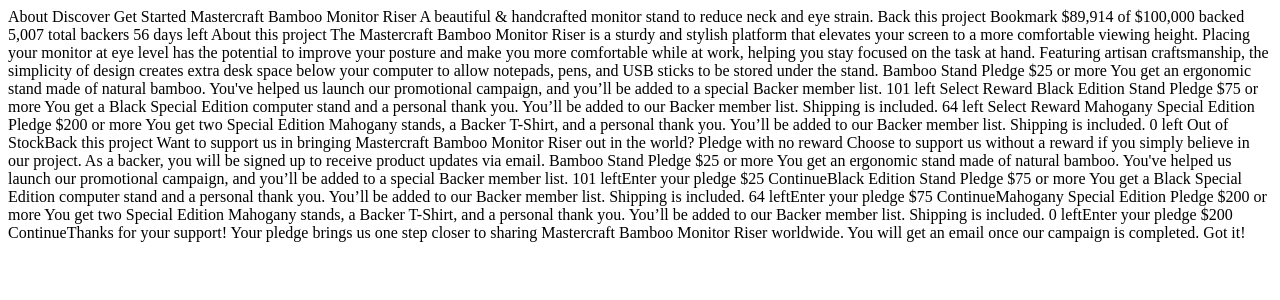
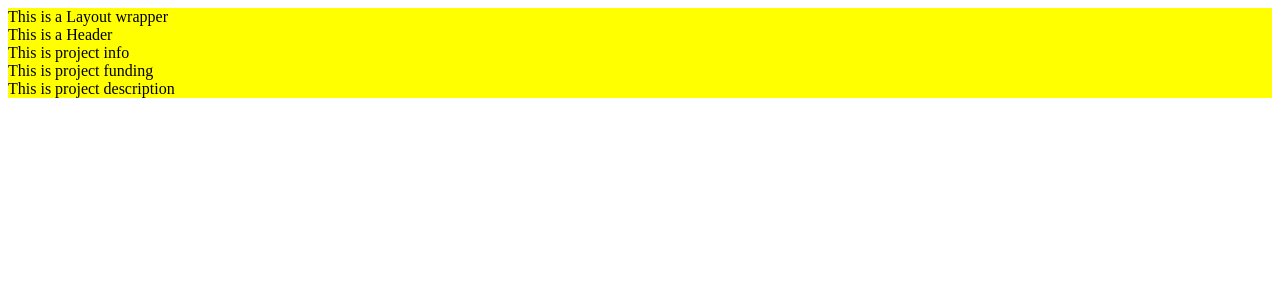
Before and after one commit to ChinmayMoghe/crowdfunding-product-page, a React (Vite) app: page / in a window 1280 px wide. Shown: the top 300 px of the page. Built offline with nearby package versions, Linux system fonts and the light colour scheme.

Commit message:
Added components

```diff
--- a/src/App.tsx
+++ b/src/App.tsx
@@ -1,109 +1,21 @@
 import React from 'react';
+import {
+  Container,
+  Header,
+  ProjectInfo,
+  ProjectFunding,
+  ProjectDescription,
+} from './components';
 
 const App = () => {
   return (
-    <div>
-        About
-  Discover
-  Get Started
-
-  Mastercraft Bamboo Monitor Riser
-  A beautiful & handcrafted monitor stand to reduce neck and eye strain.
-
-  Back this project
-  Bookmark
-
-  $89,914 of $100,000 backed
-  5,007 total backers
-  56 days left
-
-  About this project
-
-  The Mastercraft Bamboo Monitor Riser is a sturdy and stylish platform that elevates your screen
-  to a more comfortable viewing height. Placing your monitor at eye level has the potential to improve
-  your posture and make you more comfortable while at work, helping you stay focused on the task at hand.
-
-  Featuring artisan craftsmanship, the simplicity of design creates extra desk space below your computer
-  to allow notepads, pens, and USB sticks to be stored under the stand.
-
-  Bamboo Stand
-  Pledge $25 or more
-  You get an ergonomic stand made of natural bamboo. You've helped us launch our promotional campaign, and
-  you’ll be added to a special Backer member list.
-  101 left
-  Select Reward
-
-  Black Edition Stand
-  Pledge $75 or more
-  You get a Black Special Edition computer stand and a personal thank you. You’ll be added to our Backer
-  member list. Shipping is included.
-  64 left
-  Select Reward
-
-  Mahogany Special Edition
-  Pledge $200 or more
-  You get two Special Edition Mahogany stands, a Backer T-Shirt, and a personal thank you. You’ll be added
-  to our Backer member list. Shipping is included.
-  0 left
-  Out of Stock
-
-  {/* <!-- Selection modal start --> */}
-
-  Back this project
-  Want to support us in bringing Mastercraft Bamboo Monitor Riser out in the world?
-
-  Pledge with no reward
-  Choose to support us without a reward if you simply believe in our project. As a backer,
-  you will be signed up to receive product updates via email.
-
-  Bamboo Stand
-  Pledge $25 or more
-  You get an ergonomic stand made of natural bamboo. You've helped us launch our promotional campaign, and
-  you’ll be added to a special Backer member list.
-  101 left
-
-  {/* <!-- Selected pledge start --> */}
-  Enter your pledge
-  $25
-  Continue
-  {/* <!-- Selected pledge end --> */}
-
-  Black Edition Stand
-  Pledge $75 or more
-  You get a Black Special Edition computer stand and a personal thank you. You’ll be added to our Backer
-  member list. Shipping is included.
-  64 left
-
-  {/* <!-- Selected pledge start --> */}
-  Enter your pledge
-  $75
-  Continue
-  {/* <!-- Selected pledge end --> */}
-
-  Mahogany Special Edition
-  Pledge $200 or more
-  You get two Special Edition Mahogany stands, a Backer T-Shirt, and a personal thank you. You’ll be added
-  to our Backer member list. Shipping is included.
-  0 left
-
-  {/* <!-- Selected pledge  start --> */}
-  Enter your pledge
-  $200
-  Continue
-  {/* <!-- Selected pledge end -->
-
-  <!-- Selection modal end --> */}
-
-  {/* <!-- Success modal start --> */}
-
-  Thanks for your support!
-  Your pledge brings us one step closer to sharing Mastercraft Bamboo Monitor Riser worldwide. You will get
-  an email once our campaign is completed.
-  Got it!
-
-  {/* <!-- Success modal end --> */}
-    </div>
-  )
+    <Container>
+      <Header />
+      <ProjectInfo />
+      <ProjectFunding />
+      <ProjectDescription />
+    </Container>
+  );
 };
 
 export default App;
--- /dev/null
+++ b/src/components/Container.tsx
@@ -0,0 +1,24 @@
+import React from 'react';
+import styled from 'styled-components';
+
+interface wrapperProps {
+  children: React.ReactNode;
+}
+
+const LayoutWrapper = styled.div.attrs((props) => ({
+  'data-id': 'LayoutWrapper',
+}))`
+  width: 100%;
+  background-color: yellow;
+`;
+
+const Container: React.FC<wrapperProps> = ({ children }) => {
+  return (
+    <LayoutWrapper>
+      This is a Layout wrapper
+      {children}
+    </LayoutWrapper>
+  );
+};
+
+export default Container;
--- /dev/null
+++ b/src/components/Header.tsx
@@ -0,0 +1,11 @@
+import React from 'react';
+
+const Header:React.FC = ()=>{
+  return (
+    <div>
+      This is a Header
+    </div>
+  );
+}
+
+export default Header;
--- /dev/null
+++ b/src/components/ProjectDescription.tsx
@@ -0,0 +1,11 @@
+import React from 'react';
+
+const ProjectDescription:React.FC = ()=>{
+  return (
+    <div>
+      This is project description
+    </div>
+  );
+}
+
+export default ProjectDescription;
--- /dev/null
+++ b/src/components/ProjectFunding.tsx
@@ -0,0 +1,11 @@
+import React from 'react';
+
+const ProjectFunding:React.FC = ()=>{
+  return (
+    <div>
+      This is project funding
+    </div>
+  );
+}
+
+export default ProjectFunding;
--- /dev/null
+++ b/src/components/ProjectInfo.tsx
@@ -0,0 +1,11 @@
+import React from 'react';
+
+const ProjectInfo:React.FC = ()=>{
+  return (
+    <div>
+      This is project info
+    </div>
+  );
+}
+
+export default ProjectInfo;
--- /dev/null
+++ b/src/components/index.ts
@@ -0,0 +1,7 @@
+import Container from './Container';
+import Header from './Header';
+import ProjectInfo from './ProjectInfo';
+import ProjectFunding from './ProjectFunding';
+import ProjectDescription from './ProjectDescription';
+
+export { Container, Header, ProjectInfo, ProjectFunding, ProjectDescription };
```
Also changed, not shown: src/index-text.html (added, +108 -0 lines), src/components/Elements/LayoutWrapper.tsx (added).
